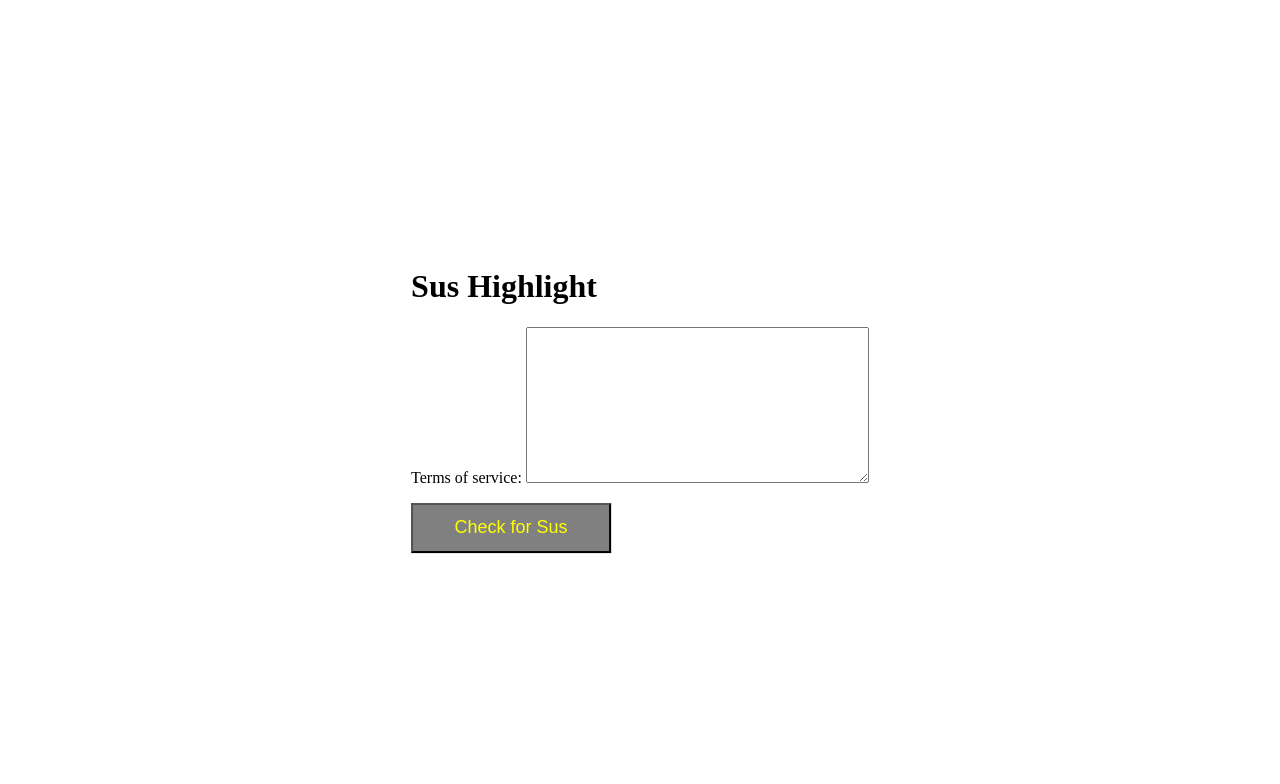
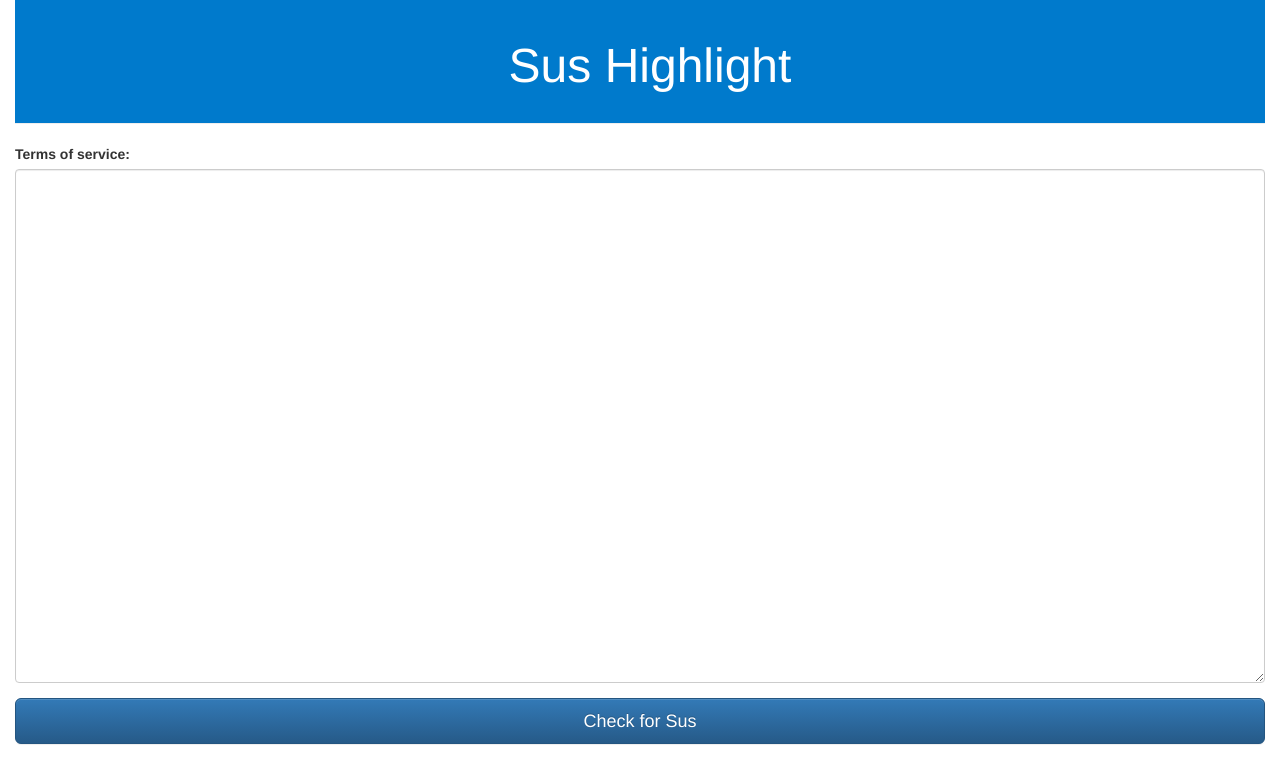
Before and after one commit to kimberlylie99/HackGT20, a Django app: page / in a window 1280 px wide. Shown: the top 784 px of the page. Run offline with Django 3.2, Linux system fonts and the light colour scheme; some libraries are stand-ins or nearby versions.

Commit message:
styles gui

```diff
--- a/sus_highlight/sus_highlight/settings.py
+++ b/sus_highlight/sus_highlight/settings.py
@@ -14,6 +14,7 @@ from pathlib import Path
 
 # Build paths inside the project like this: BASE_DIR / 'subdir'.
 BASE_DIR = Path(__file__).resolve().parent.parent
+print("BASE DIR: ", BASE_DIR)
 
 
 # Quick-start development settings - unsuitable for production
@@ -55,7 +56,7 @@ ROOT_URLCONF = 'sus_highlight.urls'
 TEMPLATES = [
     {
         'BACKEND': 'django.template.backends.django.DjangoTemplates',
-        'DIRS': [],
+        'DIRS': [''],
         'APP_DIRS': True,
         'OPTIONS': {
             'context_processors': [
@@ -118,4 +119,4 @@ USE_TZ = True
 # Static files (CSS, JavaScript, Images)
 # https://docs.djangoproject.com/en/3.1/howto/static-files/
 
-STATIC_URL = '/static/'
+STATIC_URL = '/text_input/static/'
--- a/sus_highlight/text_input/forms.py
+++ b/sus_highlight/text_input/forms.py
@@ -1,4 +1,9 @@
 from django import forms
 
 class TOSInputForm(forms.Form):
-    terms_of_service = forms.CharField(widget=forms.Textarea)
+    terms_of_service = forms.CharField(widget=forms.Textarea(
+    		attrs={
+    		'class': 'form-control',
+    		'rows': '25'
+    		}
+    	))
--- /dev/null
+++ b/sus_highlight/text_input/static/css/style.css
@@ -0,0 +1,54 @@
+
+#inputTextArea {
+	height: 500px;
+}
+
+
+.page-header {
+    background-color: #007acc;
+    margin-top: 0;
+    padding: 20px 20px 20px 40px;
+
+}
+
+.page-header h1, .page-header h1 a, .page-header h1 a:visited, .page-header h1 a:active {
+    color: #ffffff;
+    font-size: 36pt;
+    text-decoration: none;
+    text-align: center;
+}
+
+.content {
+    margin-left: 40px;
+}
+
+h1, h2, h3, h4, button {
+    font-family: 'Helvetica', 'Times New Roman';
+}
+
+.date {
+    color: #828282;
+}
+
+.save {
+    float: right;
+}
+
+.post-form textarea, .post-form input {
+    width: 100%;
+}
+
+.top-menu, .top-menu:hover, .top-menu:visited {
+    color: #ffffff;
+    float: right;
+    font-size: 26pt;
+    margin-right: 20px;
+}
+
+.post {
+    margin-bottom: 70px;
+}
+
+.post h2 a, .post h2 a:visited {
+    color: #000000;
+}
--- /dev/null
+++ b/sus_highlight/text_input/templates/text_input/base.html
@@ -0,0 +1,22 @@
+{% load static %}
+<!DOCTYPE html>
+<html>
+<head>
+	<title>Sus Highlight</title>
+    <link rel="stylesheet" href="//maxcdn.bootstrapcdn.com/bootstrap/3.2.0/css/bootstrap.min.css">
+    <link rel="stylesheet" href="//maxcdn.bootstrapcdn.com/bootstrap/3.2.0/css/bootstrap-theme.min.css">
+    <link rel="stylesheet" href="{% static 'css/style.css' %}">
+
+</head>
+<body>
+	<div class="container-fluid">
+		<div class="page-header">
+        	<h1><a href="/">Sus Highlight</a></h1>
+    	</div>
+		{% block content %}
+		replace me
+		{% endblock %}
+	</div>
+
+</body>
+</html>
--- a/sus_highlight/text_input/templates/text_input/index.html
+++ b/sus_highlight/text_input/templates/text_input/index.html
@@ -1,6 +1,7 @@
-<!DOCTYPE HTML>
+{% extends './base.html' %}
 
-<style>
+{% block content %}
+<!-- <style>
     input {
         color: yellow;
         background: gray;
@@ -15,16 +16,19 @@
         -webkit-transform: translate(-50%, -50%);
         transform: translate(-50%, -50%);
     }
-</style>
+</style> -->
 
-<html>
-<body>
-    <div class="content">
-        <h1>Sus Highlight</h1>
-        <form method="post">{% csrf_token %}
+
+
+    <form method="post">{% csrf_token %}
+        <div class="form-group form-check">
             {{ form.as_p }}
-            <input type="submit" value="Check for Sus">
-        </form>
-    </div>
-</body>
-</html>
+        </div>
+<!--             <input type="submit" value="Check for Sus">
+-->
+
+        <button type="submit" class="btn btn-primary btn-lg btn-block">Check for Sus</button>
+
+    </form>
+
+{% endblock %}
```
Also changed, not shown: sus_highlight/text_input/templates/text_input/highlight.html (+11 -7 lines).
